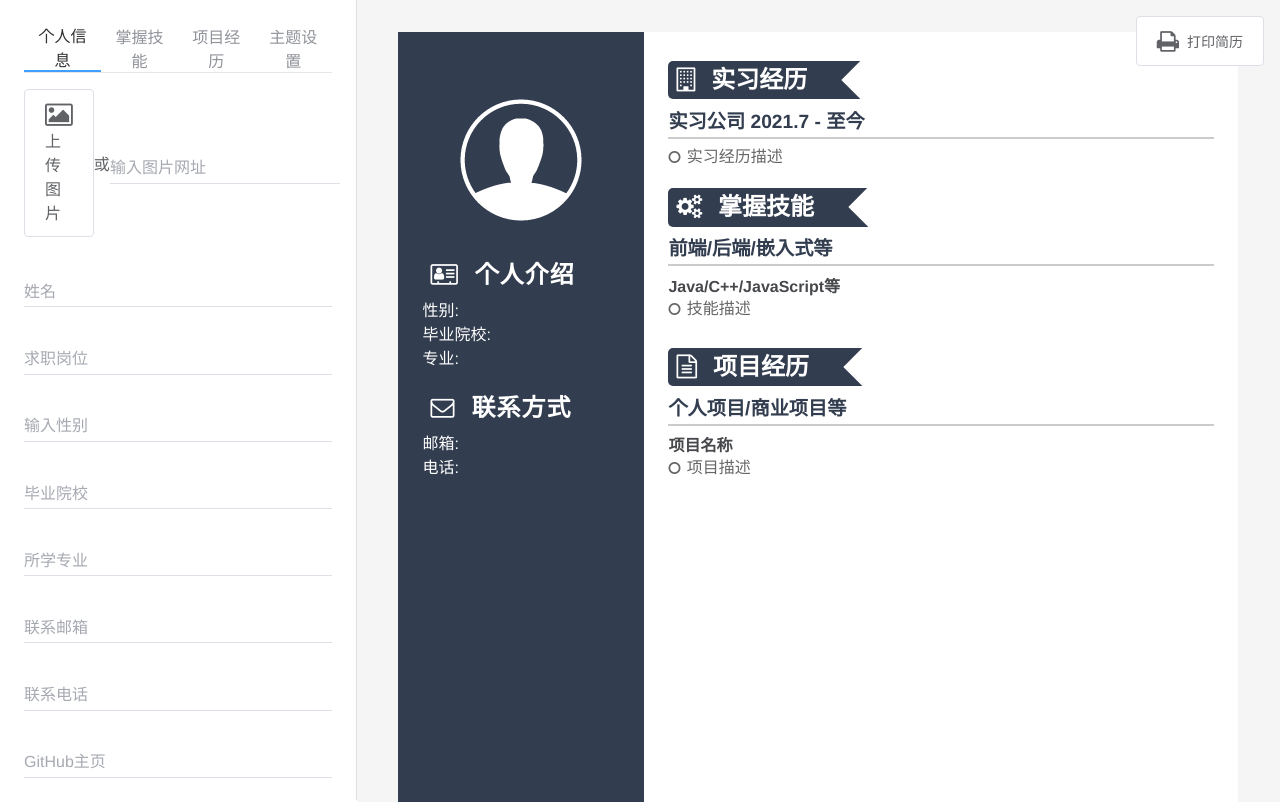
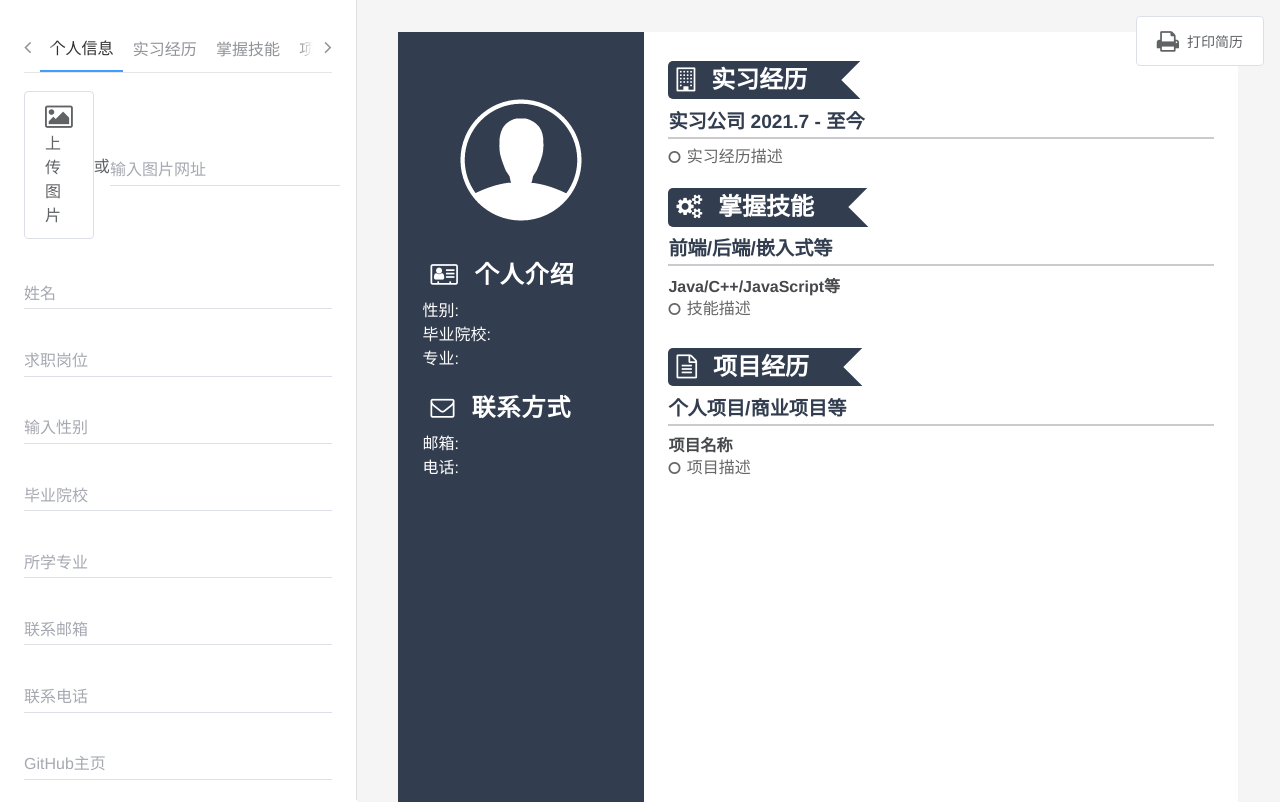
Before and after one commit to eddievandeer/resume, a Vue app: page / in a window 1280 px wide. Shown: the top 802 px of the page. Built offline with nearby package versions, Linux system fonts and the light colour scheme.

Commit message:
feat: optimize the display when the nav-bar exceeds the width

```diff
--- a/src/components/ResumeConsole/NavBar/index.vue
+++ b/src/components/ResumeConsole/NavBar/index.vue
@@ -1,8 +1,14 @@
 <template>
     <div class="nav-bar-wrapper">
-        <div class="nav-bar">
+        <div style="position: relative">
+            <button class="nav-bar-controller btn menu left" @click="handleClick(true)"><i class="fa fa-angle-left"></i></button>
+            <div class="nav-bar" ref="navBar">
+                <div class="nav-bar-buttons">
                     <button class="nav-bar-btn btn menu" :class="{'active':index==show}" v-for="(text, index) in description"
                     :key="index" @click="show = index">{{text}}</button>
+                </div>
+            </div>
+            <button class="nav-bar-controller btn menu right" @click="handleClick(false)"><i class="fa fa-angle-right"></i></button>
         </div>
         <div v-for="(component, index) in components" :key="index">
             <keep-alive>
@@ -18,6 +24,7 @@
     } from 'vue'
 
     import Info from './Info'
+    import Internship from './Internship'
     import Skills from './Skills'
     import Experiences from './Experiences'
     import Theme from './Theme'
@@ -25,21 +32,41 @@
     export default {
         components: {
             Info,
+            Internship,
             Skills,
             Experiences,
             Theme
         },
         setup() {
             const show = ref(0)
+            const navBar = ref()
 
-            const components = ['info', 'skills', 'experiences', 'theme']
+            const components = ['info', 'internship', 'skills', 'experiences', 'theme']
 
-            const description = ['个人信息', '掌握技能', '项目经历', '主题设置']
+            const description = ['个人信息', '实习经历', '掌握技能', '项目经历', '主题设置']
+
+            const handleClick = (direction) => {
+                if (direction) {
+                    navBar.value.scrollTo({
+                        top: 0,
+                        left: 0,
+                        behavior: 'smooth'
+                    })
+                } else {
+                    navBar.value.scrollTo({
+                        top: 0,
+                        left: navBar.value.clientWidth,
+                        behavior: 'smooth'
+                    })
+                }
+            }
 
             return {
                 show,
+                navBar,
                 components,
-                description
+                description,
+                handleClick
             }
         }
     }
@@ -47,23 +74,67 @@
 </script>
 
 <style lang="scss" scoped>
+    .nav-bar-wrapper {
         .nav-bar {
+            width: 100%;
+            height: auto;
+            padding-bottom: 2px;
+            margin-bottom: 1rem;
+            overflow-x: scroll;
+            overflow-y: hidden;
+
+            &::-webkit-scrollbar {
+                display: none;
+            }
+
+            .nav-bar-buttons {
+                width: fit-content;
+                height: 3rem;
+                padding: 0 1rem;
+                white-space: nowrap;
                 border-bottom: 1px solid #e6e6e6;
-        margin-bottom: 1rem;
                 display: flex;
                 justify-content: space-around;
                 align-items: flex-start;
+            }
 
-        .nav-bar-btn {
+            .nav-bar-btn,
+            .nav-bar-controller {
                 height: 3rem;
                 font-size: 16px;
                 box-sizing: border-box;
                 transition: all .2s ease-in-out;
+            }
 
-            &:hover {
+            .nav-bar-btn:hover {
                 color: #303133;
             }
         }
+
+        .nav-bar-controller {
+            width: 2rem;
+            padding: 0;
+            font-size: 20px;
+            display: flex;
+            align-content: center;
+            position: absolute;
+            top: .8rem;
+
+            &:hover {
+                color: #409EFF;
             }
 
+            &.left {
+                background-image: linear-gradient(to right, white 60%, transparent);
+                justify-content: flex-start;
+                left: 0;
+            }
+
+            &.right {
+                background-image: linear-gradient(to left, white 60%, transparent);
+                justify-content: flex-end;
+                right: 0;
+            }
+        }
+    }
 </style>
```
Lines whose indentation alone changed are shown as unchanged.
